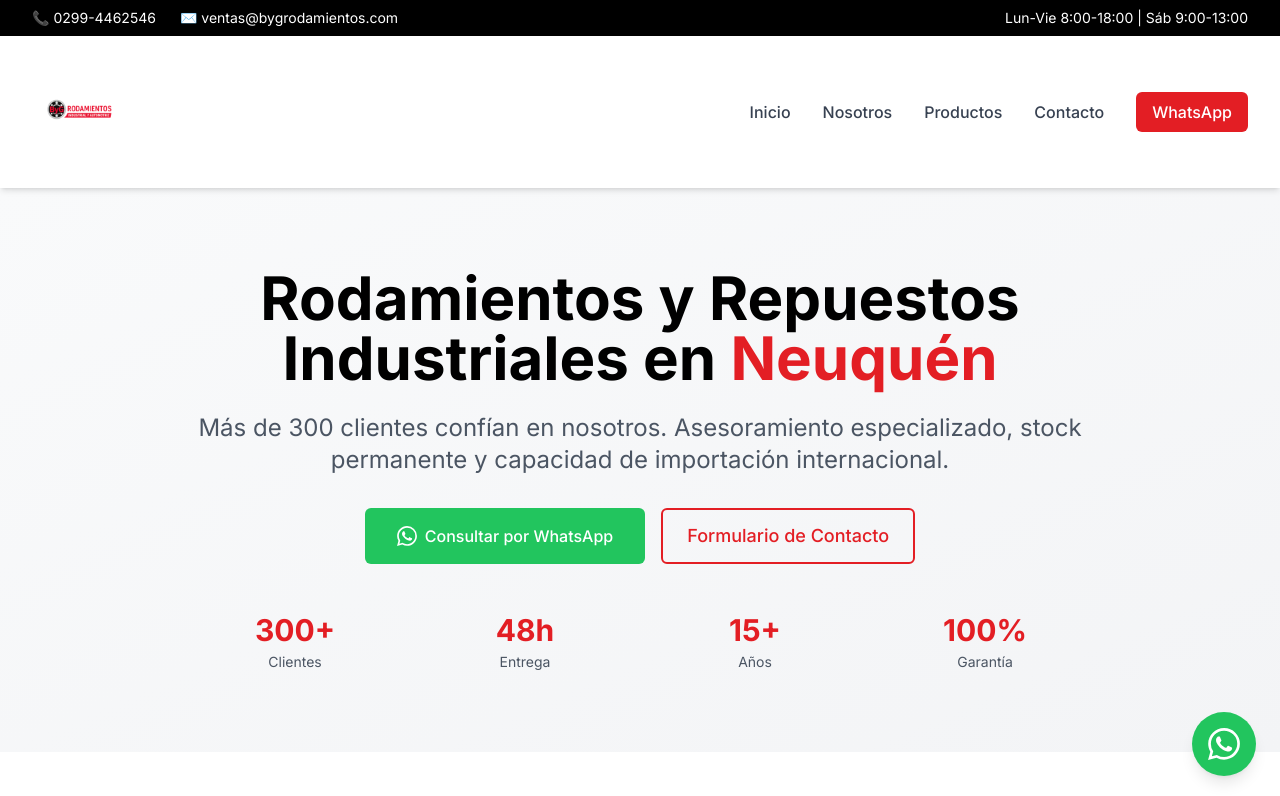
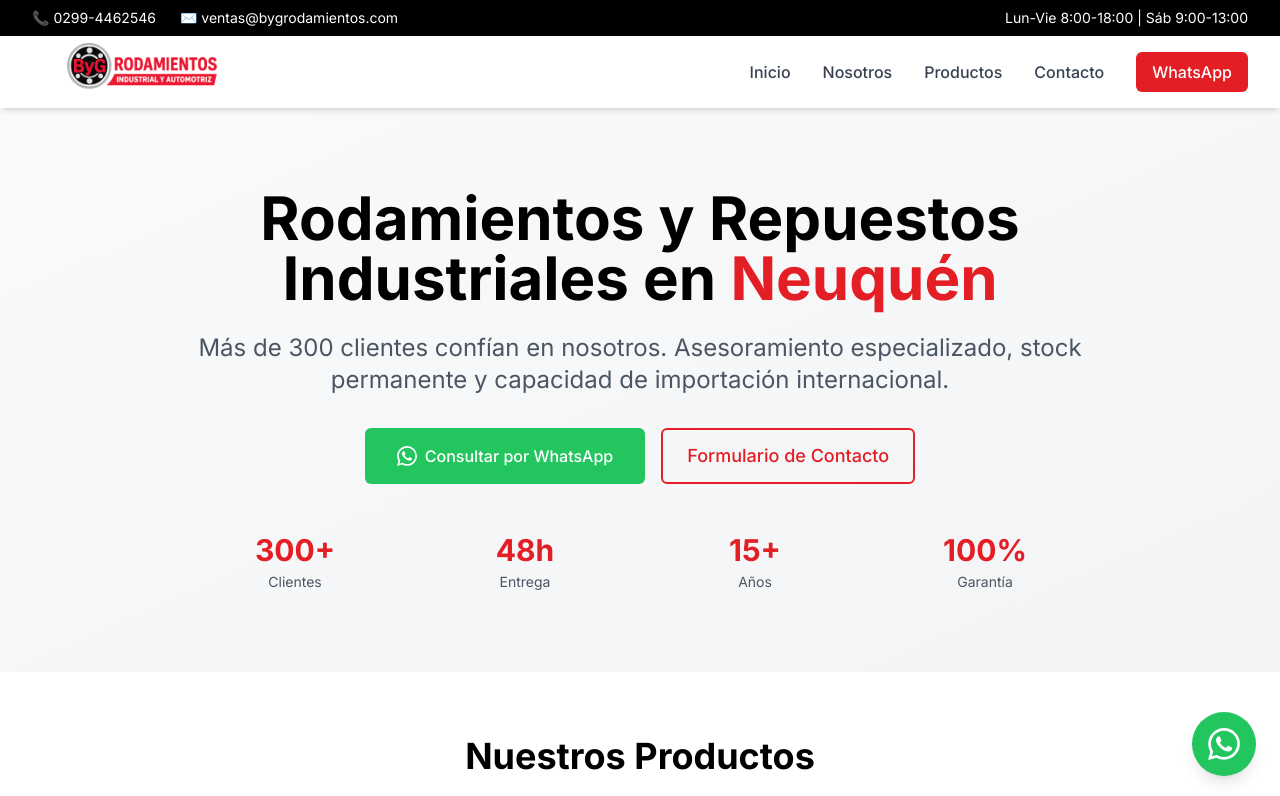
Before and after one commit to Markopamichh/bygrodamientos, a Next.js app: page / in a window 1280 px wide. Shown: the top 796 px of the page. Built offline with nearby package versions, Linux system fonts and the light colour scheme; no server answers.

Commit message:
arreglos logo

```diff
--- a/src/components/layout/Footer.tsx
+++ b/src/components/layout/Footer.tsx
@@ -14,13 +14,13 @@ export default function Footer() {
         <div className="grid grid-cols-1 md:grid-cols-4 gap-8">
           {/* Empresa */}
           <div>
-            <div className="mb-4">
+            <div className="mb-4 -my-10">
               <Image
-                src="/images/Logo/logobygoriginal.png"
+                src="/images/Logo/logobyg1.png"
                 alt="BYG Rodamientos"
-                width={180}
-                height={200}
-                className="h-20 w-auto object-contain"
+                width={500}
+                height={560}
+                className="h-56 w-auto object-contain"
               />
             </div>
             <p className="text-gray-300 text-sm mb-4">
--- a/src/components/layout/Header.tsx
+++ b/src/components/layout/Header.tsx
@@ -31,18 +31,18 @@ export default function Header() {
       </div>
 
       {/* Main navigation */}
-      <nav className="py-5">
+      <nav className="py-1">
         <Container>
           <div className="flex justify-between items-center">
             {/* Logo */}
-            <Link href="/" className="flex items-center py-2">
+            <Link href="/" className="flex items-center -my-20">
               <Image
-                src="/images/Logo/logobygoriginal.png"
+                src="/images/Logo/logobyg1.png"
                 alt="BYG Rodamientos"
-                width={240}
-                height={270}
+                width={500}
+                height={560}
                 priority
-                className="h-24 w-auto object-contain"
+                className="h-56 w-auto object-contain"
               />
             </Link>
 
```
Also changed, not shown: public/images/Logo/logobyg1.png (added), public/images/Logo/logobygoriginal.png (deleted).
